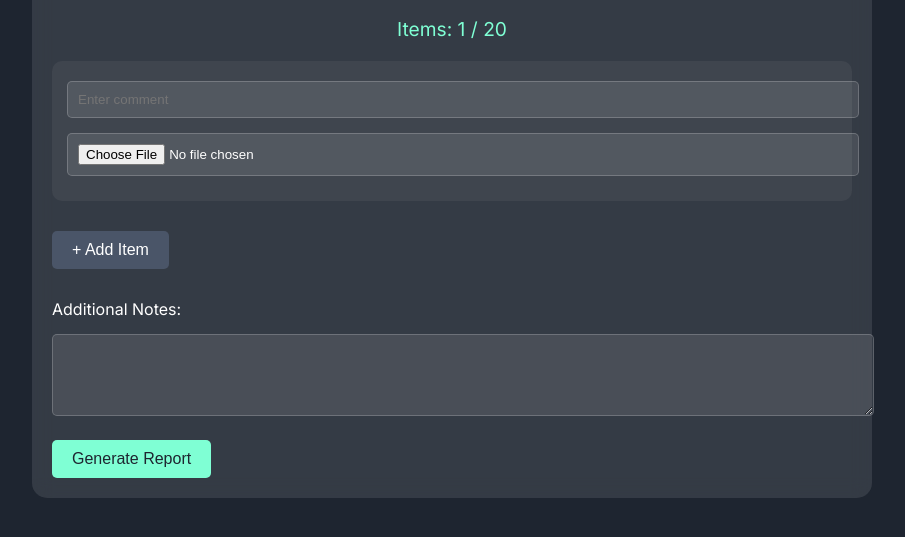
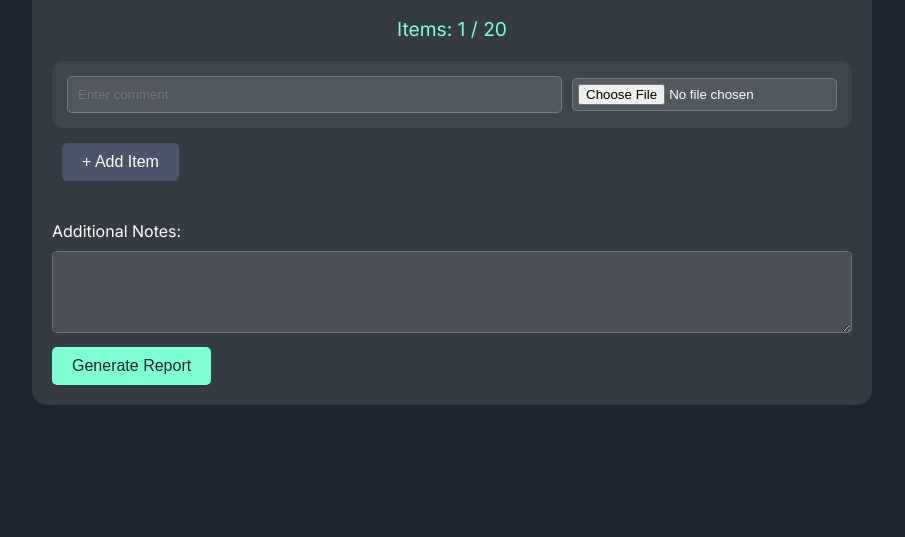
Before and after one commit to simplyjsp/Client-Report-Generator, a plain HTML site: page index.html in a window 1280 px wide. Shown: the part 103-640 px from the top of the page, without its empty margins (188-1093 px from the left). Drawn offline with nearby package versions, Linux system fonts and the light colour scheme.

Commit message:
Update styles.css

```diff
--- a/styles.css
+++ b/styles.css
@@ -33,20 +33,45 @@ h1 {
     background: rgba(255, 255, 255, 0.05);
     border-radius: 10px;
     padding: 15px;
-    margin-bottom: 20px;
+    margin-bottom: 15px;
+    display: flex;
+    flex-direction: column;
 }
 
 .report-item input[type="text"],
-.report-item input[type="file"],
-.memo-box textarea {
+.report-item input[type="file"] {
     width: 100%;
     padding: 10px;
-    margin-top: 5px;
     margin-bottom: 10px;
     background: rgba(255, 255, 255, 0.1);
     border: 1px solid rgba(255, 255, 255, 0.2);
     border-radius: 5px;
     color: #ffffff;
+    box-sizing: border-box;
+}
+
+.report-item input[type="file"] {
+    padding: 5px;
+}
+
+.memo-box {
+    margin-top: 20px;
+}
+
+.memo-box label {
+    display: block;
+    margin-bottom: 10px;
+}
+
+.memo-box textarea {
+    width: 100%;
+    padding: 10px;
+    background: rgba(255, 255, 255, 0.1);
+    border: 1px solid rgba(255, 255, 255, 0.2);
+    border-radius: 5px;
+    color: #ffffff;
+    box-sizing: border-box;
+    resize: vertical;
 }
 
 .btn {
@@ -59,6 +84,7 @@ h1 {
     transition: background-color 0.3s ease;
     font-size: 16px;
     margin-top: 10px;
+    width: 100%;
 }
 
 .btn:hover {
@@ -68,27 +94,60 @@ h1 {
 .btn.secondary {
     background-color: #4a5568;
     color: #ffffff;
+    margin-top: 5px;
 }
 
 .btn.secondary:hover {
     background-color: #2d3748;
 }
 
-.memo-box {
-    margin-top: 30px;
+#addItem {
+    margin-bottom: 20px;
 }
 
-.memo-box label {
-    display: block;
-    margin-bottom: 10px;
-}
+@media (min-width: 768px) {
+    .report-item {
+        flex-direction: row;
+        align-items: center;
+        flex-wrap: wrap;
+    }
 
-@media (max-width: 600px) {
-    .container {
-        padding: 10px;
+    .report-item input[type="text"] {
+        flex: 1;
+        margin-right: 10px;
+        margin-bottom: 0;
+    }
+
+    .report-item input[type="file"] {
+        width: auto;
+        margin-bottom: 0;
     }
 
     .btn {
-        width: 100%;
+        width: auto;
+    }
+
+    .btn.secondary {
+        margin-left: 10px;
+        margin-top: 0;
     }
 }
+
+@media (max-width: 767px) {
+    .container {
+        padding: 15px;
+    }
+
+    h1 {
+        font-size: 24px;
+    }
+
+    .report-item {
+        padding: 12px;
+    }
+
+    .btn {
+        padding: 8px 16px;
+        font-size: 14px;
+    }
+}
```
